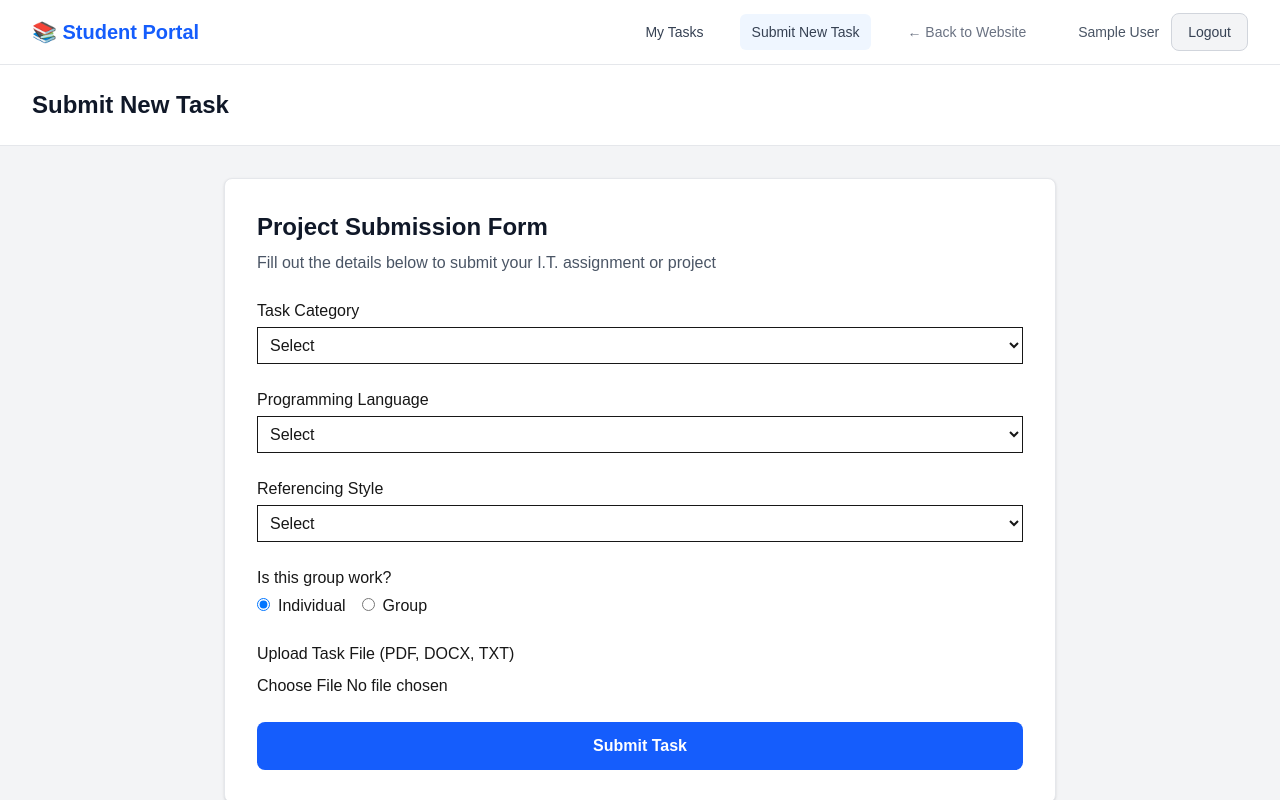
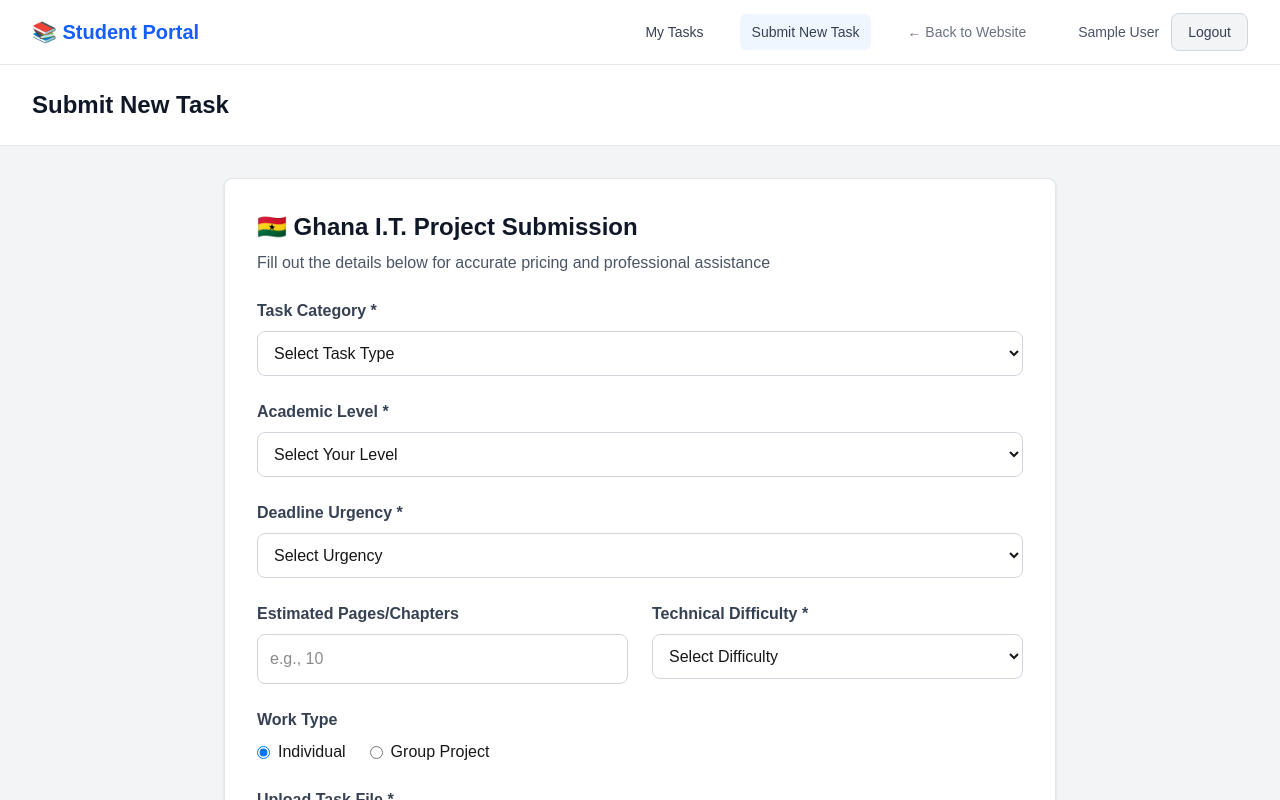
Before and after one commit to androidnega/EduAid, a Next.js app: page /upload in a window 1280 px wide. Shown: the top 800 px of the page. Built offline with nearby package versions, Linux system fonts and the light colour scheme; no server answers; sample sign-in values are in the browser's storage.

Commit message:
Add Ghana-specific fields and local pricing logic with Check Price button

```diff
--- a/pages/upload.tsx
+++ b/pages/upload.tsx
@@ -7,14 +7,60 @@ import { collection, addDoc, Timestamp } from 'firebase/firestore'
 import DashboardLayout from '../components/DashboardLayout'
 
 export default function Upload() {
+  // Form state
   const [category, setCategory] = useState('')
   const [language, setLanguage] = useState('')
+  const [level, setLevel] = useState('')
+  const [urgency, setUrgency] = useState('')
+  const [pageCount, setPageCount] = useState<number | ''>('')
+  const [complexity, setComplexity] = useState('')
   const [refStyle, setRefStyle] = useState('')
   const [workType, setWorkType] = useState('individual')
   const [groupSize, setGroupSize] = useState(1)
   const [file, setFile] = useState<File | null>(null)
+
+  // UI state
   const [isSubmitting, setIsSubmitting] = useState(false)
+  const [price, setPrice] = useState<number | null>(null)
+  const [showPricing, setShowPricing] = useState(false)
   const { notification, showNotification, hideNotification } = useNotification()
+
+  // Ghana-specific pricing calculation
+  const calculatePrice = () => {
+    if (!level) {
+      showNotification('Please select academic level first', 'error');
+      return;
+    }
+
+    let basePrice = 0
+
+    // 🎓 Level base ranges (Ghana Cedis)
+    if (level === '100–200') basePrice = 80
+    else if (level === '300–400') basePrice = 250
+    else if (level === 'Masters' || level === 'PhD') basePrice = 450
+
+    // ⚙️ Category modifiers
+    if (category.includes('Final Year Project')) basePrice += 200
+    if (category.includes('AI') || category.includes('Machine Learning')) basePrice += 150
+    if (category.includes('Web Development')) basePrice += 100
+
+    // 🚨 Urgency modifiers
+    if (urgency === 'urgent') basePrice += 100
+    if (urgency === 'very-urgent') basePrice += 200
+
+    // 📄 Page/complexity modifiers
+    if (pageCount && pageCount > 10) basePrice += 50
+    if (pageCount && pageCount > 20) basePrice += 100
+    if (complexity === 'complex') basePrice += 100
+    if (complexity === 'AI/advanced') basePrice += 150
+
+    // 💸 Volume discounts
+    if (basePrice > 500) basePrice *= 0.97
+    if (basePrice > 800) basePrice *= 0.955
+
+    setPrice(Math.round(basePrice))
+    setShowPricing(true)
+  }
 
   const handleSubmit = async (e: React.FormEvent) => {
     e.preventDefault();
@@ -26,9 +72,15 @@ export default function Upload() {
       return;
     }
 
-    // Validation
-    if (!category || !language || !refStyle) {
+    // Validation - updated for new fields
+    if (!category || !level || !urgency || !complexity) {
       showNotification('Please fill in all required fields.', 'error');
+      return;
+    }
+
+    // Language required for coding tasks
+    if ((category.includes('Coding') || category.includes('Web') || category.includes('Database')) && !language) {
+      showNotification('Please select programming language for this task type.', 'error');
       return;
     }
 
@@ -41,13 +93,18 @@ export default function Upload() {
     showNotification(getLoadingMessage('upload'), 'loading');
 
     try {
-      // Save task to Firestore
+      // Save enhanced task to Firestore
       await addDoc(collection(db, 'tasks'), {
         category,
-        language,
-        referencing: refStyle,
+        language: language || 'N/A',
+        level,
+        urgency,
+        pageCount: pageCount || 0,
+        complexity,
+        referencing: refStyle || 'None',
         group: workType === 'group',
         groupSize: workType === 'group' ? groupSize : 1,
+        estimatedPrice: price || 0,
         fileName: file.name,
         fileSize: file.size,
         fileType: file.type,
@@ -63,10 +120,16 @@ export default function Upload() {
       // Reset form
       setCategory('');
       setLanguage('');
+      setLevel('');
+      setUrgency('');
+      setPageCount('');
+      setComplexity('');
       setRefStyle('');
       setWorkType('individual');
       setGroupSize(1);
       setFile(null);
+      setPrice(null);
+      setShowPricing(false);
 
       // Reset file input
       const fileInput = document.querySelector('input[type="file"]') as HTMLInputElement;
@@ -84,7 +147,7 @@ export default function Upload() {
     <DashboardLayout title="Submit New Task">
       <Head>
         <title>Submit Task - CodeAi Student Portal</title>
-        <meta name="description" content="Submit your I.T. assignment or project" />
+        <meta name="description" content="Submit your I.T. assignment or project with AI-powered pricing" />
       </Head>
 
       {notification && (
@@ -98,99 +161,241 @@ export default function Upload() {
       <div className="max-w-4xl mx-auto px-4 sm:px-6 lg:px-8">
         <div className="bg-white rounded-lg shadow-sm border border-gray-200 p-8">
           <div className="mb-6">
-            <h2 className="text-2xl font-bold text-gray-900 mb-2">Project Submission Form</h2>
-            <p className="text-gray-600">Fill out the details below to submit your I.T. assignment or project</p>
+            <h2 className="text-2xl font-bold text-gray-900 mb-2">🇬🇭 Ghana I.T. Project Submission</h2>
+            <p className="text-gray-600">Fill out the details below for accurate pricing and professional assistance</p>
           </div>
 
           <form onSubmit={handleSubmit} className="space-y-6">
 
-            {/* Task Type */}
+            {/* Task Category */}
             <div>
-              <label className="block font-medium">Task Category</label>
-              <select className="w-full border p-2 mt-1" value={category} onChange={e => setCategory(e.target.value)}>
-                <option value="">Select</option>
+              <label className="block font-semibold text-gray-700 mb-2">Task Category *</label>
+              <select
+                className="w-full border border-gray-300 rounded-lg p-3 focus:ring-2 focus:ring-blue-500 focus:border-blue-500"
+                value={category}
+                onChange={e => setCategory(e.target.value)}
+              >
+                <option value="">Select Task Type</option>
                 <option>Coding Assignment</option>
                 <option>Web Development Task</option>
                 <option>Database Assignment</option>
                 <option>Networking Work</option>
+                <option>AI/Machine Learning Project</option>
+                <option>Mobile App Development</option>
                 <option>Mini Project (I.T)</option>
                 <option>Final Year Project (I.T)</option>
+                <option>Research Paper (I.T)</option>
               </select>
             </div>
 
-            {/* Programming Language */}
+            {/* Academic Level */}
             <div>
-              <label className="block font-medium">Programming Language</label>
-              <select className="w-full border p-2 mt-1" value={language} onChange={e => setLanguage(e.target.value)}>
-                <option value="">Select</option>
+              <label className="block font-semibold text-gray-700 mb-2">Academic Level *</label>
+              <select
+                className="w-full border border-gray-300 rounded-lg p-3 focus:ring-2 focus:ring-blue-500 focus:border-blue-500"
+                value={level}
+                onChange={e => setLevel(e.target.value)}
+              >
+                <option value="">Select Your Level</option>
+                <option value="100–200">Level 100–200 (1st & 2nd Year)</option>
+                <option value="300–400">Level 300–400 (3rd & 4th Year)</option>
+                <option value="Masters">Masters Degree</option>
+                <option value="PhD">PhD Level</option>
+              </select>
+            </div>
+
+            {/* Programming Language - Conditional */}
+            {(category.includes('Coding') || category.includes('Web') || category.includes('Database') || category.includes('AI') || category.includes('Mobile')) && (
+              <div>
+                <label className="block font-semibold text-gray-700 mb-2">Programming Language *</label>
+                <select
+                  className="w-full border border-gray-300 rounded-lg p-3 focus:ring-2 focus:ring-blue-500 focus:border-blue-500"
+                  value={language}
+                  onChange={e => setLanguage(e.target.value)}
+                >
+                  <option value="">Select Language</option>
                   <option>HTML/CSS</option>
                   <option>JavaScript</option>
                   <option>Java</option>
                   <option>Python</option>
                   <option>C/C++</option>
                   <option>PHP</option>
-                <option>MySQL</option>
+                  <option>MySQL/SQL</option>
                   <option>React</option>
                   <option>Node.js</option>
+                  <option>Flutter/Dart</option>
+                  <option>Swift (iOS)</option>
+                  <option>Kotlin (Android)</option>
                   <option>Other</option>
                 </select>
               </div>
+            )}
 
-            {/* Referencing Style */}
+            {/* Deadline Urgency */}
             <div>
-              <label className="block font-medium">Referencing Style</label>
-              <select className="w-full border p-2 mt-1" value={refStyle} onChange={e => setRefStyle(e.target.value)}>
-                <option value="">Select</option>
+              <label className="block font-semibold text-gray-700 mb-2">Deadline Urgency *</label>
+              <select
+                className="w-full border border-gray-300 rounded-lg p-3 focus:ring-2 focus:ring-blue-500 focus:border-blue-500"
+                value={urgency}
+                onChange={e => setUrgency(e.target.value)}
+              >
+                <option value="">Select Urgency</option>
+                <option value="flexible">Flexible (7+ days)</option>
+                <option value="standard">Standard (3-7 days)</option>
+                <option value="urgent">Urgent (1-2 days) +₵100</option>
+                <option value="very-urgent">Very Urgent (Same day) +₵200</option>
+              </select>
+            </div>
+
+            <div className="grid grid-cols-1 md:grid-cols-2 gap-6">
+              {/* Page Count */}
+              <div>
+                <label className="block font-semibold text-gray-700 mb-2">Estimated Pages/Chapters</label>
+                <input
+                  type="number"
+                  min="1"
+                  max="100"
+                  value={pageCount}
+                  onChange={e => setPageCount(Number(e.target.value) || '')}
+                  className="w-full border border-gray-300 rounded-lg p-3 focus:ring-2 focus:ring-blue-500 focus:border-blue-500"
+                  placeholder="e.g., 10"
+                />
+              </div>
+
+              {/* Technical Complexity */}
+              <div>
+                <label className="block font-semibold text-gray-700 mb-2">Technical Difficulty *</label>
+                <select
+                  className="w-full border border-gray-300 rounded-lg p-3 focus:ring-2 focus:ring-blue-500 focus:border-blue-500"
+                  value={complexity}
+                  onChange={e => setComplexity(e.target.value)}
+                >
+                  <option value="">Select Difficulty</option>
+                  <option value="simple">Simple (Basic concepts)</option>
+                  <option value="moderate">Moderate (Intermediate)</option>
+                  <option value="complex">Complex (Advanced) +₵100</option>
+                  <option value="AI/advanced">AI/Advanced Research +₵150</option>
+                </select>
+              </div>
+            </div>
+
+            {/* Referencing Style - Conditional */}
+            {(category.includes('Research') || category.includes('Final Year') || level === 'Masters' || level === 'PhD') && (
+              <div>
+                <label className="block font-semibold text-gray-700 mb-2">Referencing Style</label>
+                <select
+                  className="w-full border border-gray-300 rounded-lg p-3 focus:ring-2 focus:ring-blue-500 focus:border-blue-500"
+                  value={refStyle}
+                  onChange={e => setRefStyle(e.target.value)}
+                >
+                  <option value="">Select Style</option>
                   <option>APA</option>
                   <option>MLA</option>
                   <option>IEEE</option>
                   <option>Chicago</option>
+                  <option>Harvard</option>
                   <option>None</option>
                 </select>
               </div>
+            )}
 
             {/* Work Type */}
             <div>
-              <label className="block font-medium mb-1">Is this group work?</label>
-              <div className="flex space-x-4">
-                <label>
-                  <input type="radio" value="individual" checked={workType === 'individual'} onChange={() => setWorkType('individual')} />
-                  <span className="ml-2">Individual</span>
+              <label className="block font-semibold text-gray-700 mb-2">Work Type</label>
+              <div className="flex space-x-6">
+                <label className="flex items-center">
+                  <input
+                    type="radio"
+                    value="individual"
+                    checked={workType === 'individual'}
+                    onChange={() => setWorkType('individual')}
+                    className="mr-2 text-blue-600"
+                  />
+                  <span>Individual</span>
                 </label>
-                <label>
-                  <input type="radio" value="group" checked={workType === 'group'} onChange={() => setWorkType('group')} />
-                  <span className="ml-2">Group</span>
+                <label className="flex items-center">
+                  <input
+                    type="radio"
+                    value="group"
+                    checked={workType === 'group'}
+                    onChange={() => setWorkType('group')}
+                    className="mr-2 text-blue-600"
+                  />
+                  <span>Group Project</span>
                 </label>
               </div>
             </div>
 
-            {/* Group Size */}
+            {/* Group Size - Conditional */}
             {workType === 'group' && (
               <div>
-                <label className="block font-medium">Number of Members</label>
-                <input type="number" className="w-full border p-2 mt-1" min={2} value={groupSize} onChange={e => setGroupSize(Number(e.target.value))} />
+                <label className="block font-semibold text-gray-700 mb-2">Number of Group Members</label>
+                <input
+                  type="number"
+                  className="w-full border border-gray-300 rounded-lg p-3 focus:ring-2 focus:ring-blue-500 focus:border-blue-500"
+                  min={2}
+                  max={10}
+                  value={groupSize}
+                  onChange={e => setGroupSize(Number(e.target.value))}
+                />
               </div>
             )}
 
             {/* File Upload */}
             <div>
-              <label className="block font-medium">Upload Task File (PDF, DOCX, TXT)</label>
-              <input type="file" accept=".pdf,.doc,.docx,.txt" className="w-full mt-2" onChange={(e) => setFile(e.target.files?.[0] || null)} />
+              <label className="block font-semibold text-gray-700 mb-2">Upload Task File *</label>
+              <div className="border-2 border-dashed border-gray-300 rounded-lg p-6 text-center hover:border-blue-400 transition-colors">
+                <input
+                  type="file"
+                  accept=".pdf,.doc,.docx,.txt,.zip"
+                  onChange={(e) => setFile(e.target.files?.[0] || null)}
+                  className="w-full"
+                />
+                <p className="text-sm text-gray-500 mt-2">Supported: PDF, DOCX, TXT, ZIP (Max 10MB)</p>
+              </div>
             </div>
 
-            {/* Submit */}
+            {/* Check Price Button */}
+            <div className="bg-blue-50 rounded-lg p-6">
+              <button
+                type="button"
+                onClick={calculatePrice}
+                className="w-full bg-blue-600 hover:bg-blue-700 text-white py-3 rounded-lg font-semibold transition-colors focus:outline-none focus:ring-2 focus:ring-blue-500 focus:ring-offset-2 mb-4"
+              >
+                💰 Check Estimated Price
+              </button>
+
+              {/* Price Display */}
+              {showPricing && price && (
+                <div className="bg-white rounded-lg p-4 border-2 border-blue-200">
+                  <div className="text-center">
+                    <div className="text-2xl font-bold text-blue-700 mb-2">
+                      Estimated Price: ₵{price.toFixed(2)}
+                    </div>
+                    <p className="text-sm text-gray-600">
+                      Price calculated based on level, complexity, and urgency
+                    </p>
+                    <div className="mt-3 text-xs text-gray-500">
+                      🎯 Level: {level} | ⚡ Urgency: {urgency} | 🔧 Complexity: {complexity}
+                    </div>
+                  </div>
+                </div>
+              )}
+            </div>
+
+            {/* Submit Button */}
             <button
               type="submit"
               disabled={isSubmitting}
-              className="w-full bg-blue-600 hover:bg-blue-700 disabled:bg-blue-400 text-white px-6 py-3 rounded-lg font-semibold transition-colors focus:outline-none focus:ring-2 focus:ring-blue-500 focus:ring-offset-2"
+              className="w-full bg-green-600 hover:bg-green-700 disabled:bg-green-400 text-white px-6 py-4 rounded-lg font-bold text-lg transition-colors focus:outline-none focus:ring-2 focus:ring-green-500 focus:ring-offset-2"
             >
               {isSubmitting ? (
                 <div className="flex items-center justify-center">
-                  <div className="animate-spin rounded-full h-4 w-4 border-b-2 border-white mr-2"></div>
-                  Uploading Project...
+                  <div className="animate-spin rounded-full h-5 w-5 border-b-2 border-white mr-3"></div>
+                  Submitting Project...
                 </div>
               ) : (
-                'Submit Task'
+                `🚀 Submit Task${price ? ` (₵${price.toFixed(2)})` : ''}`
               )}
             </button>
           </form>
```
Lines whose indentation alone changed are shown as unchanged.
